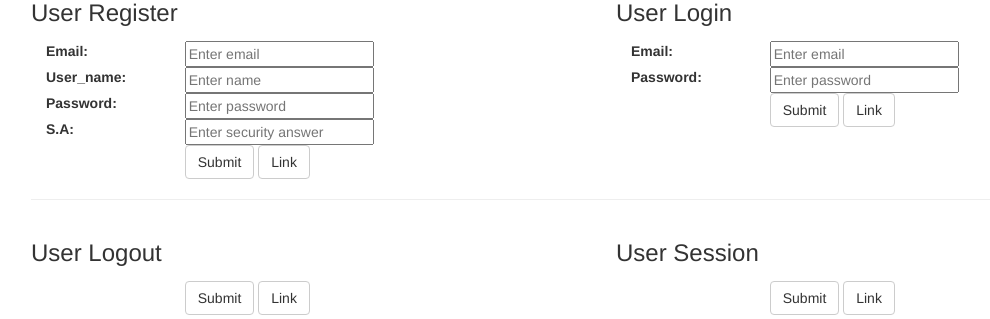
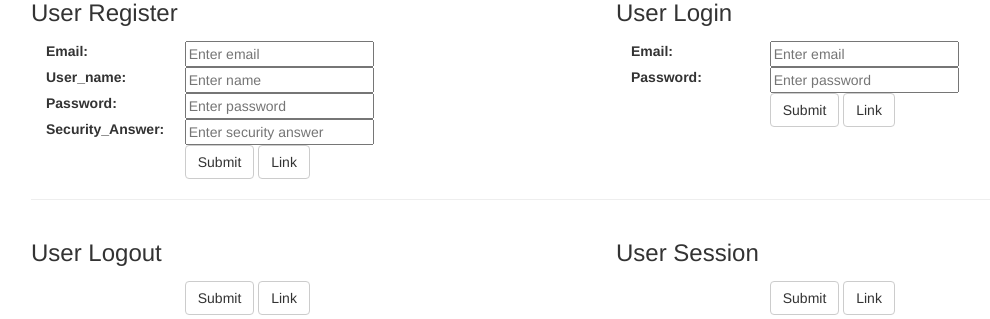
Before and after one commit to Priyankadev/pet_vaccination_api, a Python web app: template templates/index.html in a window 1280 px wide. Shown: the part 121-440 px from the top of the page, without its empty margins (39-1029 px from the left). Run offline with Jinja, Linux system fonts and the light colour scheme; the template is opened without the code that fills it, so the values that code supplies are empty; some libraries are stand-ins or nearby versions.

Commit message:
solve bug

```diff
--- a/templates/index.html
+++ b/templates/index.html
@@ -33,7 +33,7 @@
             <input type="password" name="password" value="" placeholder="Enter password" required="">
         </div>
 
-        <label class="control-label col-sm-3" >S.A:</label>
+        <label class="control-label col-sm-3" >Security_Answer:</label>
         <div class="col-sm-9">
             <input type="text" name="answer" value="" placeholder="Enter security answer" required="">
         </div>
```
